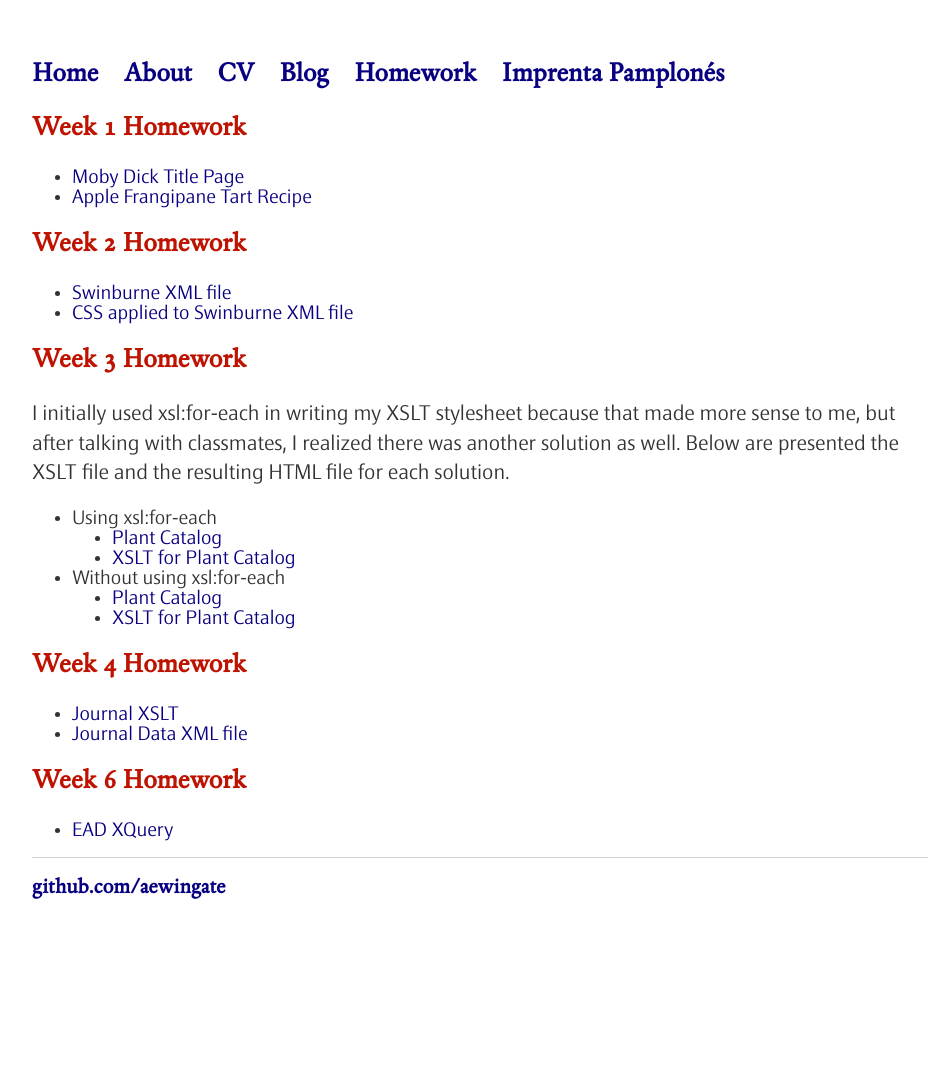
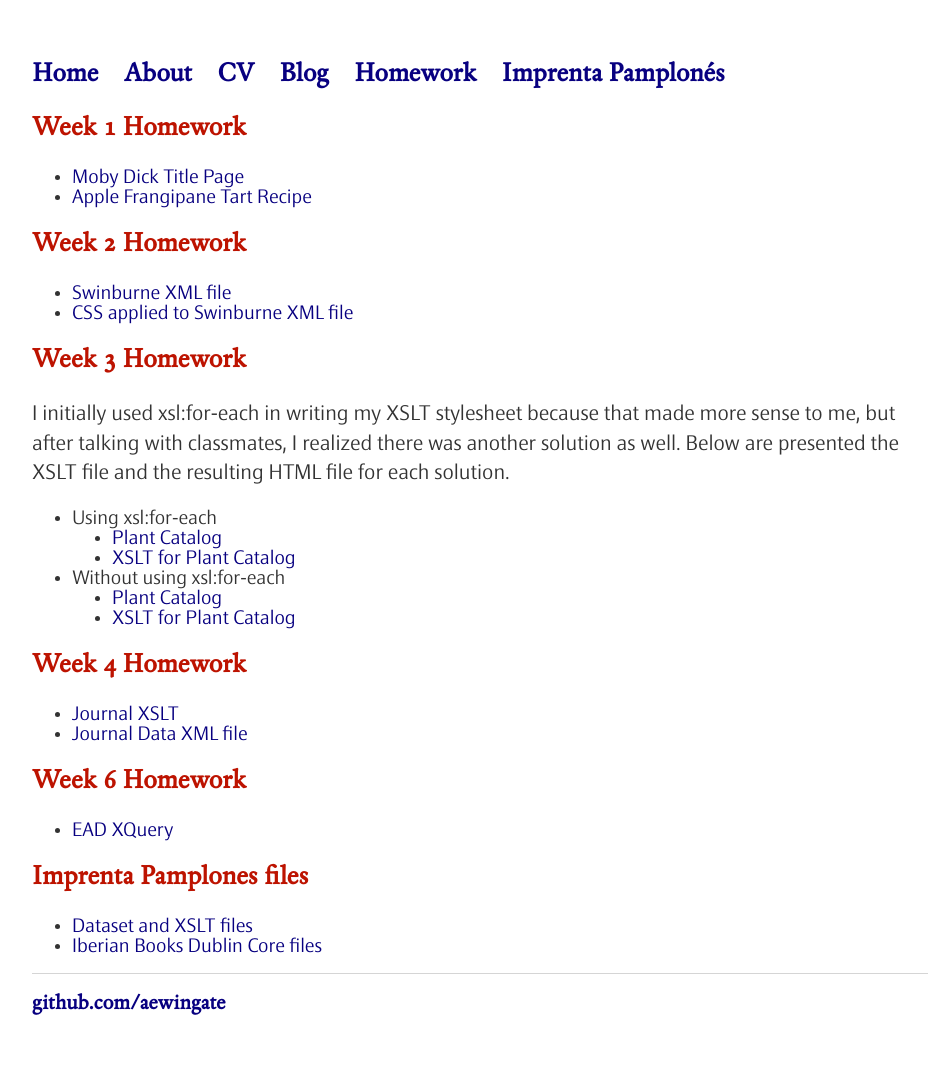
Before and after one commit to aewingate/aewingate.github.io, a Jekyll site: the page built from homework/index.html, in a window 1280 px wide. Shown: the whole page, without its empty margins (160-1090 px from the left). Built offline with Jekyll 4.4.1, drawn with Linux system fonts in a browser that asks for light colours; before the commit the page ends 961 px from its top, so only the background shows below that.

Commit message:
Update index.html

```diff
--- a/homework/index.html
+++ b/homework/index.html
@@ -36,4 +36,9 @@ title: "Digital Publishing Homework"
   <ul>
     <li><a href="Wingate_Assignment6.xquery">EAD XQuery</a></li>
   </ul>
+  <h3>Imprenta Pamplones files</h3>
+  <ul>
+    <li><a href="Imprenta_Pamplones.zip">Dataset and XSLT files</a></li>
+    <li><a href="IB files.zip">Iberian Books Dublin Core files</a></li>
+  </ul>
 </div>
```
